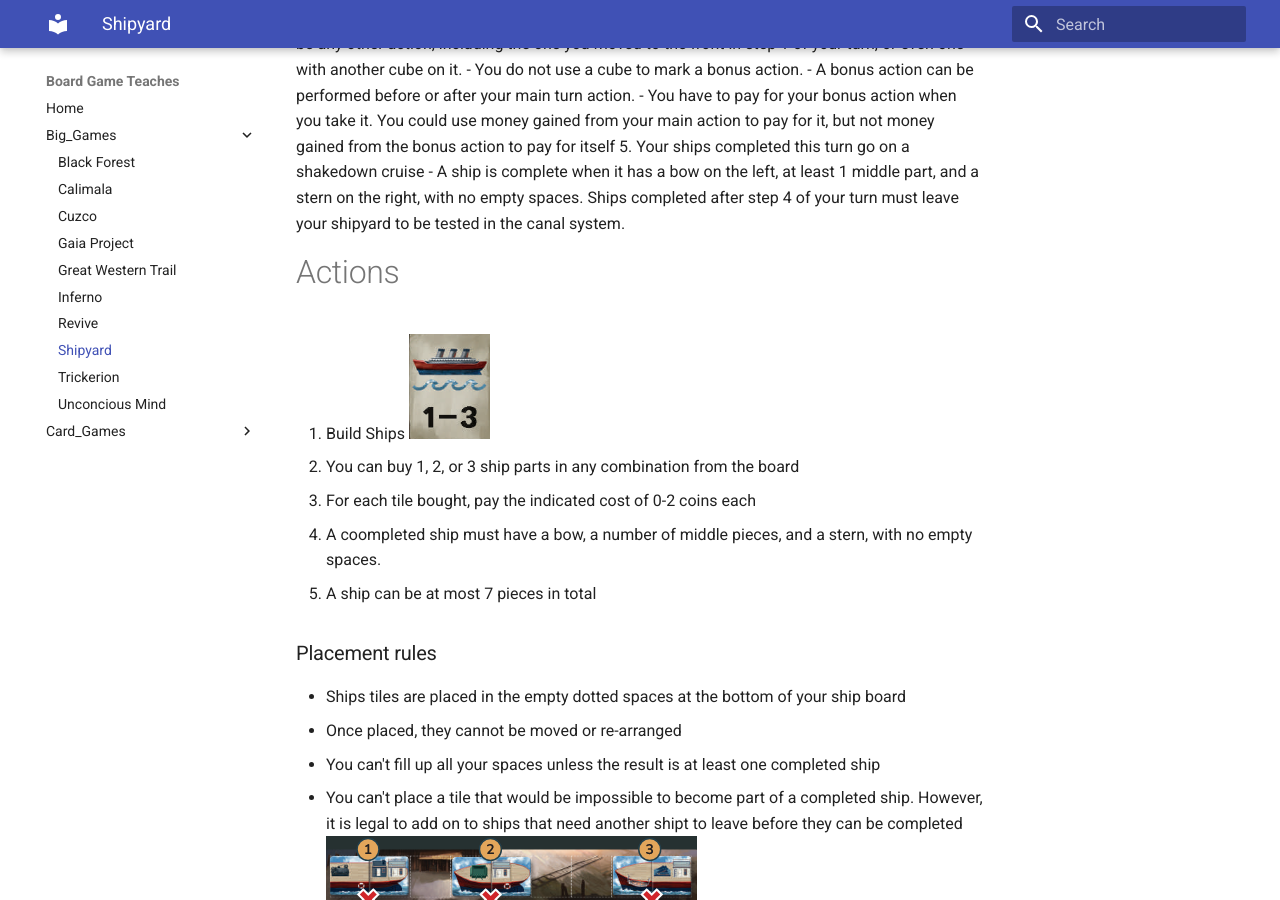
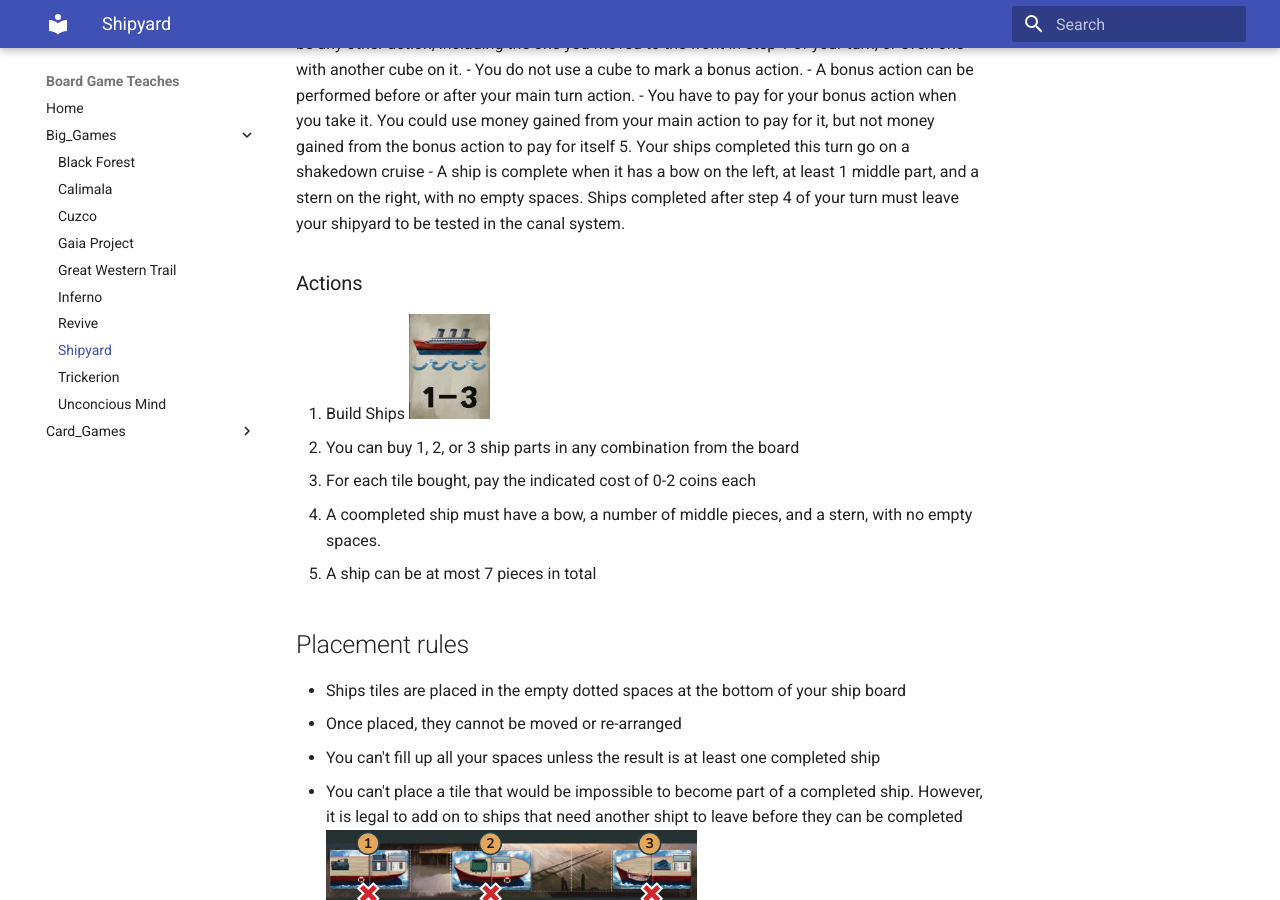
Before and after one commit to IronTarkles/Teaches, an MkDocs documentation site: the page built from docs/shipyard.md, in a window 1280 px wide and 900 px high, scrolled down 924 px. Built offline with MkDocs 1.6.1 and Material for MkDocs 9.7.7, drawn with Linux system fonts in a browser that asks for light colours.

```diff
--- a/docs/shipyard.md
+++ b/docs/shipyard.md
@@ -26,14 +26,14 @@ A turn has 5 steps:
 5. Your ships completed this turn go on a shakedown cruise
     - A ship is complete when it has a bow on the left, at least 1 middle part, and a stern on the right, with no empty spaces. Ships completed after step 4 of your turn must leave your shipyard to be tested in the canal system.
 
-# Actions
+### Actions
 1. Build Ships
 ![build icon](images/shipyard/build_ships.png)
 - You can buy 1, 2, or 3 ship parts in any combination from the board
 - For each tile bought, pay the indicated cost of 0-2 coins each
 - A coompleted ship must have a bow, a number of middle pieces, and a stern, with no empty spaces.
 - A ship can be at most 7 pieces in total
-### Placement rules
+## Placement rules
 - Ships tiles are placed in the empty dotted spaces at the bottom of your ship board
 - Once placed, they cannot be moved or re-arranged
 - You can't fill up all your spaces unless the result is at least one completed ship
@@ -101,7 +101,7 @@ The symbols of the next actions coorespond to the part of the main board wheel w
 ![subsiy icon](images/shipyard/receive_subsidy.png)
 - Get 2 money from the bank
 
-# Shakedown Cruise
+### Shakedown Cruise
 Completing a ship during your turn means it will have to be sent on a shakedown cruise at the end of your turn. Multiple ships completed mean multiple cruises, you decide the order in which they happen.
 - Ship must be one bow, one stern, at least one middle piece, no empty spaces
 - Equipment and crew are not added to your ship until it is complete. These will stay with the ship they're placed on and not be used on a differnt ship later
@@ -140,7 +140,7 @@ Completing a ship during your turn means it will have to be sent on a shakedown
 
 After scoring your ship, move it to the empty space at the top of your shipyard with all equipment and crew on it. End game scoring may care about features.
 
-# End of the Game
+### End of the Game
 Each time the turn marker completes a rotation, a cube is removed from the queue. When we go to remove a cube and can't, end game is triggered. We finish out the round. The game can also end if the last bow stern or middle ship tile is taken from the stack and put into the game. Game ends immediately in that case.
 
 ## Final Action
@@ -149,6 +149,6 @@ After that, we each get one final action, ignoring cube placement, and regardles
 ## Final Ship Build
 After each player has had their final action, everyone gets the chance to build a ship. If you have a ship that only requires 1 tile to be completed, you may buy it from the market in the usual way. If a ship is completed this way, take it on a shakedown cruise like noromal
 
-# Final Scoring
+### Final Scoring
 - Reveal government contracts and score them
 - Score any points from red trader workers
```
